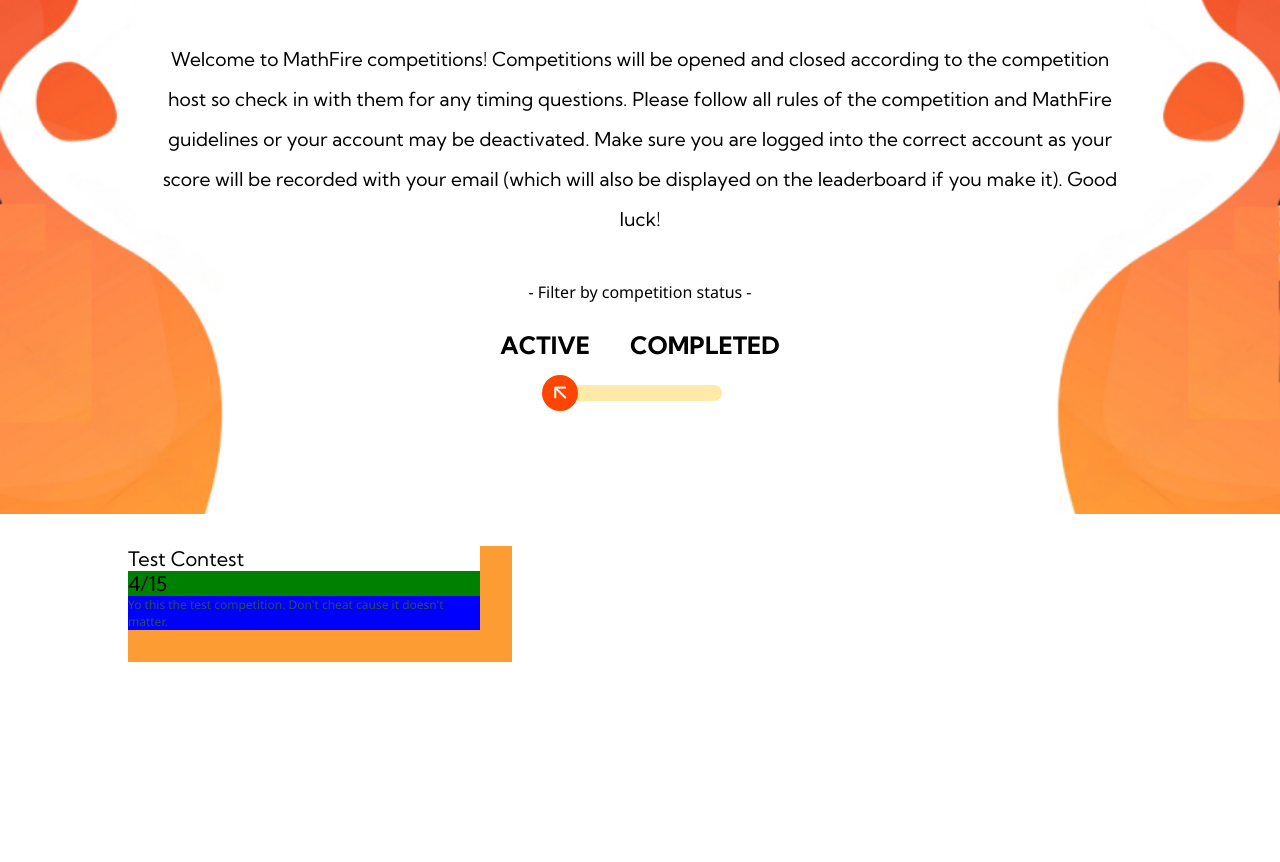
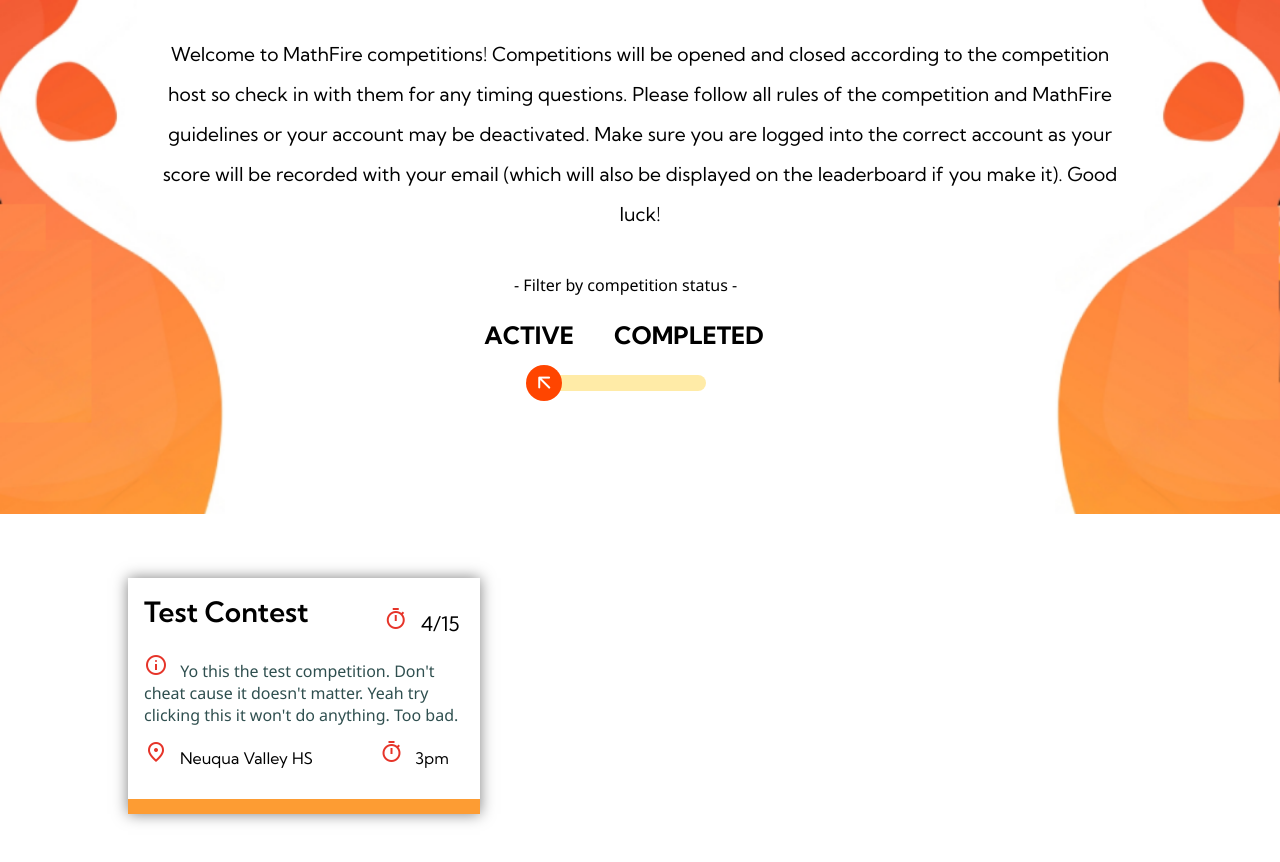
Before and after one commit to TheWiseGhost/MathFire, a plain HTML site: page competitions.html in a window 1280 px wide. Shown: the part 126-988 px from the top of the page. Drawn offline with nearby package versions, Linux system fonts and the light colour scheme.

Commit message:
got the card almost done but the icons are being weird

```diff
--- a/competitions.css
+++ b/competitions.css
@@ -83,27 +83,40 @@
     font-size: 1rem;
     font-weight: 400;
     padding-bottom: 1.5rem;
+    text-align: center;
+    padding-right: 1.8rem;
 }
 
 
 
 /* Styling the competitions and their links */
 
+.competitions_container {
+    height: 50vw;
+    overflow-y: visible;
+    background-color: white;
+}
+
 .competitions {
-    padding-top: 2rem;
+    padding-top: 4rem;
     padding-left: 8rem;
     padding-right: 8rem;
     margin-bottom: 4rem;
-    height: 35vw;
+    height: 20vw;
     width: 50vw;
 }
 
+.container {
+    padding-right: 2rem;
+    padding-bottom: 2rem;
+}
+
 .bg_card {
+    display: grid;
     background-color: var(--lightorange);
-    padding-bottom: 2rem;
-    padding-right: 2rem;
-    grid-template-rows: 1fr 2fr 0.5fr;
-    grid-template-columns: 3fr 1fr;
+    grid-template-rows: 1fr 1.75fr 1fr 0.25fr;
+    grid-template-columns: 2.5fr 1fr;
+    box-shadow: 0px 0px 14px rgba(0, 0, 0, 0.5)
 }
 
 .bg_card a {
@@ -115,35 +128,66 @@
     cursor: pointer;
     color: inherit;
     text-decoration: none;
+    border-color: white;
 }
 
 .comp_title {
     grid-area: 1 / 1 / 1 / 1;
     color: black;
     font-family: 'Kumbh Sans', sans-serif;
-    font-size: 1.25rem;
+    font-size: 1.75rem;
+    font-weight: 600;
     background-color: white;
+    padding-left: 1rem;
+    padding-top: 1rem;
+    padding-bottom: 0.5rem;
 }
 
 .comp_date {
     grid-area: 1 / 2 / 1 / 2;
-    background-color: green;
+    background-color: white;
     color: black;
     font-family: 'Kumbh Sans', sans-serif;
     font-size: 1.25rem;
+    padding-right: 1rem;
+    padding-top: 1.4rem;
+    line-height: 0;
+    text-align: center;
+    align-content: center;
 }
 
 .comp_description {
-    grid-area: 2 / 1 / 2 / 2;
-    background-color: blue;
+    grid-area: 2 / 1 / 2 / 3;
+    background-color: white;
     color: darkslategrey;
     font-family: 'Noto Sans', sans-serif;
-    font-size: 0.75rem;
+    padding: 1rem;
+    padding-bottom: 0;
 }
 
+.comp_time {
+    grid-area: 3 / 2 / 3 / 2;
+    background-color: white;
+    color: black;
+    font-family: 'Kumbh Sans', sans-serif;
+    font-size: 1rem;
+    padding-right: 1rem;
+}
 
+.comp_location {
+    grid-area: 3 / 1 / 3 / 1;
+    background-color: white;
+    color: black;
+    font-family: 'Kumbh Sans', sans-serif;
+    font-size: 1rem;
+    padding-left: 1rem;
+}
 
-
+.small_icons {
+    font-size: 0rem;
+    color: var(--orangered);
+    padding-right: 0.5rem;
+}
 
 /* The slider */
 
@@ -164,11 +208,6 @@ a:hover {
   color: #ffeba7;
 }
 
-p {
-  font-weight: 500;
-  font-size: 24px;
-  line-height: 1.7;
-}
 
 h4 {
   font-weight: 600;
--- a/competitions.html
+++ b/competitions.html
@@ -43,18 +43,35 @@
 
         </div>
 
+        <div class='competitions_container'>
             <div class='competitions'>
+                <div class='container'>
                     <div class='bg_card'>
                         <div class='comp_title'>
                             Test Contest
                         </div>
 
                         <div class='comp_date'>
+                            <span class='small_icons'><p class='material-symbols-outlined'>Timer</p></span>
                             4/15
                         </div>
 
                         <div class='comp_description'>
-                    Yo this the test competition. Don't cheat cause it doesn't matter.
+                            <span class='small_icons'><p class='material-symbols-outlined'>Info</p></span>
+                            Yo this the test competition. Don't cheat cause it doesn't matter. Yeah try clicking this it won't do anything. Too bad.
+                        </div>
+
+                        <div class='comp_location'>
+                            <span class='small_icons'><p class='material-symbols-outlined'>Place</p></span>
+                            Neuqua Valley HS
+                        </div>
+
+                        <div class='comp_time'>
+                            <span class='small_icons'><p class='material-symbols-outlined'>Timer</p></span>
+                            3pm
+                        </div>
+
+                    </div>
                 </div>
             </div>
         </div>
```
Lines whose indentation alone changed are shown as unchanged.
